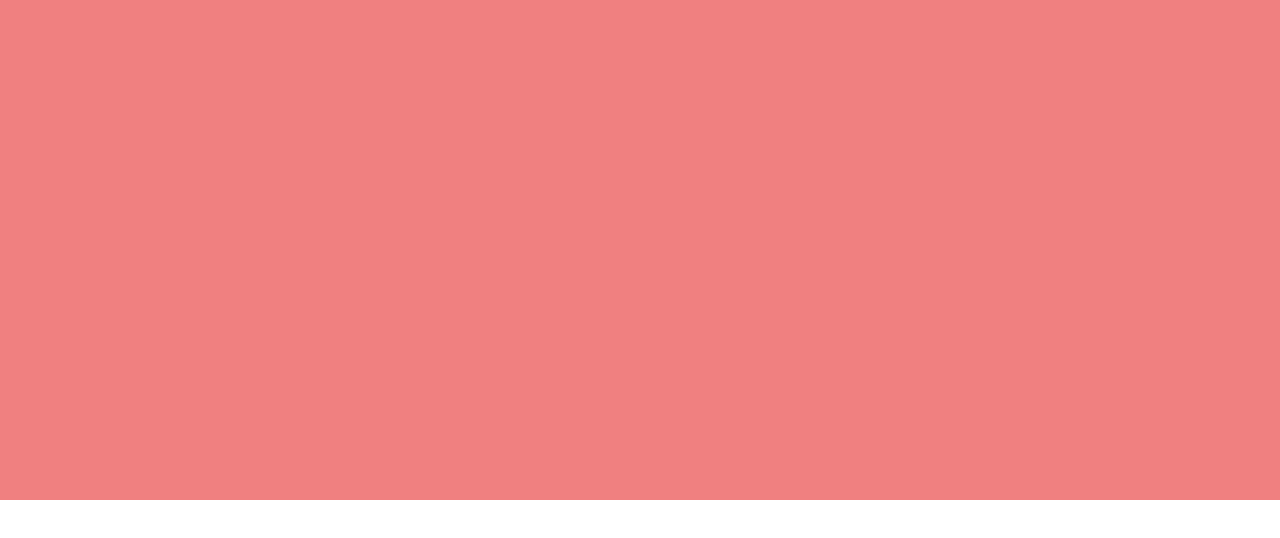
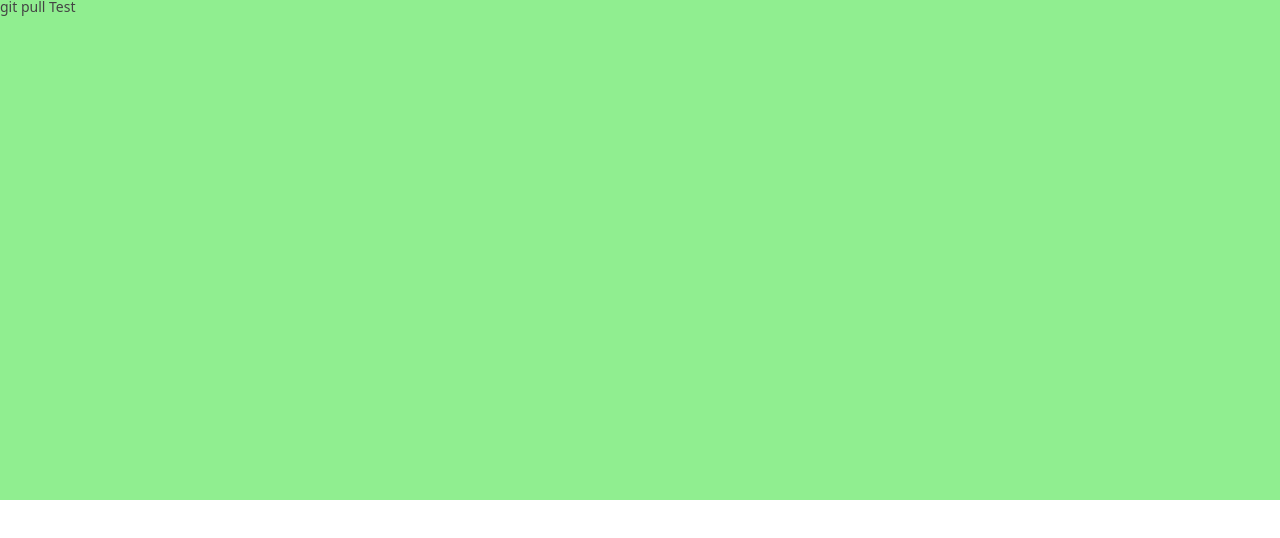
Before and after one commit to jomk0916/idigrow_homepage, a plain HTML site: page index.html in a window 1280 px wide. Shown: the top 538 px of the page. Drawn offline with Linux system fonts and the light colour scheme.

Commit message:
git pull test

```diff
--- a/css/style.css
+++ b/css/style.css
@@ -8,5 +8,5 @@
 .test {
   width: 2000px;
   height: 500px;
-  background-color: lightcoral;
+  background-color: lightgreen;
 }
--- a/index.html
+++ b/index.html
@@ -13,7 +13,7 @@
   <div id="wrap">
     <!-- 헤더 -->
     <header id="header">
-      <div class="test"></div>
+      <div class="test">git pull Test</div>
     </header>
     <!-- 헤더 -->
 
```
